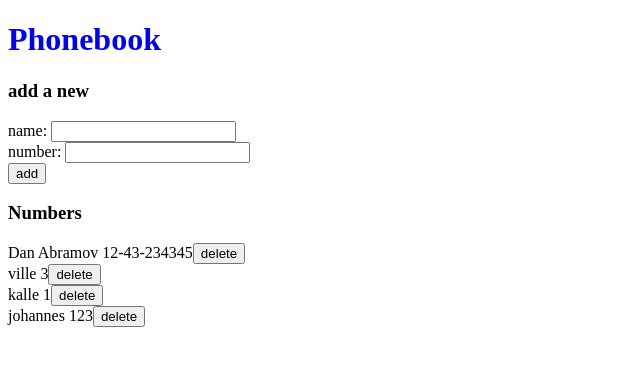
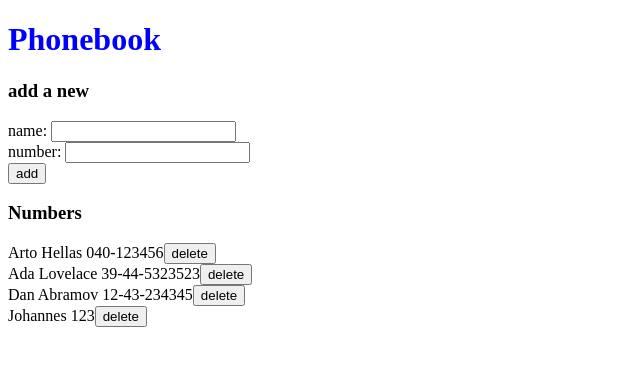
Before and after one commit to J-V-123/fullstackopen, a React (Create React App) app in the folder osa2/puhelinluettelo/: page / in a window 1280 px wide. Shown: the top 366 px of the page, without its empty margins (0-640 px from the left). Built offline with nearby package versions, Linux system fonts and the light colour scheme; data requests are answered from the project's data file; the HTML template or start-up script is replaced by a standard one.

Commit message:
fix deletePerson

```diff
--- a/osa2/puhelinluettelo/db.json
+++ b/osa2/puhelinluettelo/db.json
@@ -1,24 +1,24 @@
 {
   "persons": [
+    {
+      "name": "Arto Hellas",
+      "number": "040-123456",
+      "id": 1
+    },
+    {
+      "name": "Ada Lovelace",
+      "number": "39-44-5323523",
+      "id": 2
+    },
     {
       "name": "Dan Abramov",
       "number": "12-43-234345",
       "id": 3
     },
     {
-      "name": "ville",
-      "number": "3",
-      "id": 5
-    },
-    {
-      "name": "kalle",
-      "number": "1",
-      "id": 6
-    },
-    {
-      "name": "johannes",
+      "name": "Johannes",
       "number": "123",
-      "id": 7
+      "id": 4
     }
   ]
 }
--- a/osa2/puhelinluettelo/src/App.js
+++ b/osa2/puhelinluettelo/src/App.js
@@ -61,6 +61,12 @@
         personService
           .deleteData(person.id)
           .then(response => {
+            console.log(response)
+            personService
+              .getData()
+              .then(response => {
+                setPersons(response)
+              })
             setMessage(`${person.name} deleted from phonebook`)
             setTimeout(() => {setMessage(null)}, 3000)
           })
```
